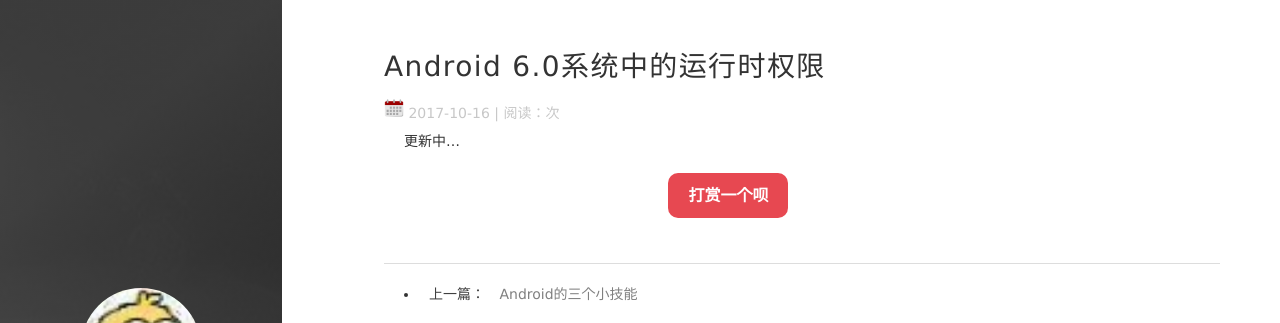
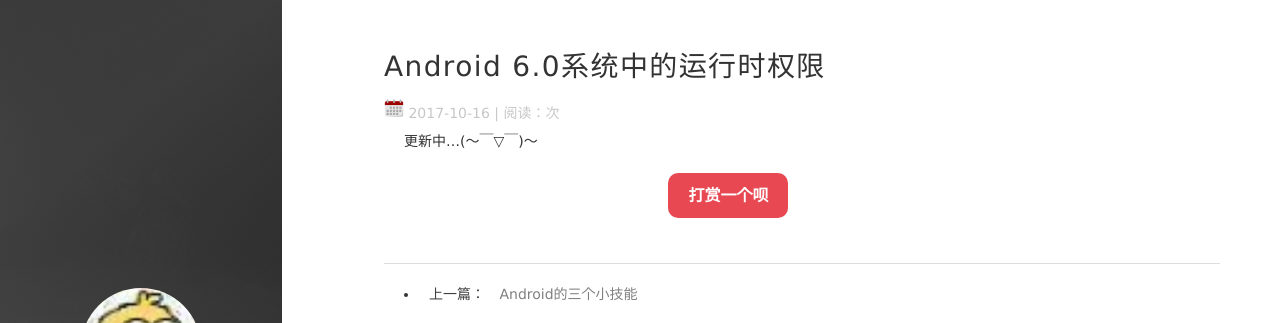
Before and after one commit to YuQi9797/YuQi9797.github.io, a Jekyll site: the page built from _posts/2017-10-16-Android_dynamicApplicationPermission.md, in a window 1280 px wide. Shown: the top 323 px of the page. Built offline with Jekyll 4.4.1, drawn with Linux system fonts in a browser that asks for light colours; nearby versions of some CDN libraries; comment, search, counter and statistics services are not loaded.

```diff
--- a/_posts/2017-10-16-Android_dynamicApplicationPermission.md
+++ b/_posts/2017-10-16-Android_dynamicApplicationPermission.md
@@ -6,4 +6,4 @@ description: "详细介绍Android 6.0系统中引入的运行时权限这个功
 tag: Android #这是分类标签
 ---
 
-更新中...
+更新中...(～￣▽￣)～
```
